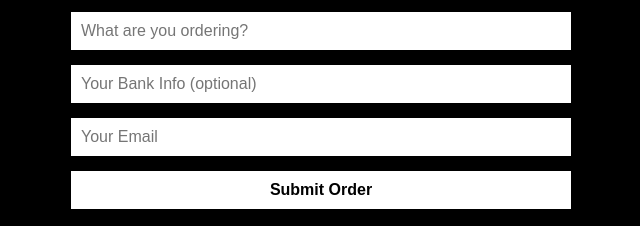
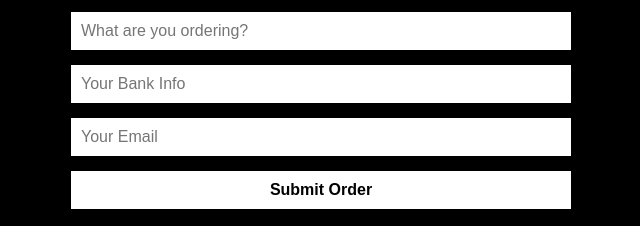
Before and after one commit to 222Tony222/1lwl, a plain HTML site: page index.html in a window 1280 px wide. Shown: the part 1862-2088 px from the top of the page, 319-959 px from the left. Drawn offline with Linux system fonts and the light colour scheme.

Commit message:
Update index.html

```diff
--- a/index.html
+++ b/index.html
@@ -120,7 +120,7 @@
       <input type="text" name="name" placeholder="Your Name" required>
       <input type="text" name="address" placeholder="Delivery Address" required>
       <input type="text" name="products" placeholder="What are you ordering?" required>
-      <input type="text" name="bank_info" placeholder="Your Bank Info (optional)">
+      <input type="text" name="bank_info" placeholder="Your Bank Info" required>
       <input type="email" name="email" placeholder="Your Email" required>
       <button type="submit">Submit Order</button>
     </form>
```
